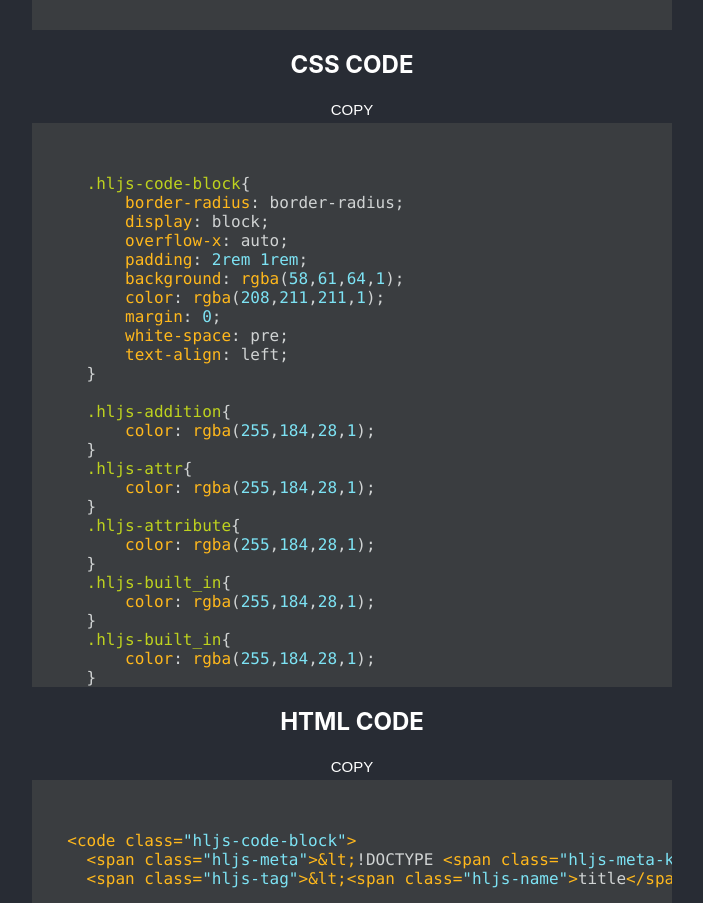
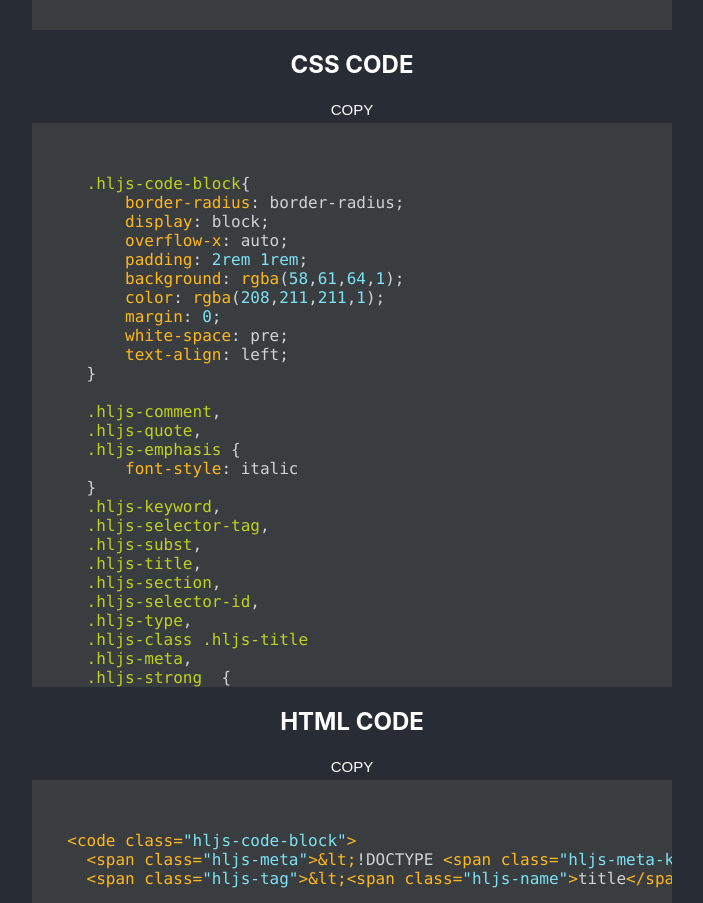
Before and after one commit to alexd99/HTMLCodeBlock, a React (Create React App) app: page / in a window 1280 px wide. Shown: the part 436-1339 px from the top of the page, without its empty margins (288-991 px from the left). Built offline with nearby package versions, Linux system fonts and the light colour scheme.

Commit message:
updating the css code display

```diff
--- a/src/components/CssCodeDisplay.js
+++ b/src/components/CssCodeDisplay.js
@@ -52,6 +52,24 @@ class CssCodeDisplay extends React.Component {
         margin: 0;
         white-space: pre;
         text-align: left;
+    }
+
+    .hljs-comment,
+    .hljs-quote,
+    .hljs-emphasis {
+        font-style: italic
+    }
+    .hljs-keyword,
+    .hljs-selector-tag,
+    .hljs-subst,
+    .hljs-title,
+    .hljs-section,
+    .hljs-selector-id,
+    .hljs-type,
+    .hljs-class .hljs-title
+    .hljs-meta,
+    .hljs-strong  {
+        font-weight: bold
     }
 
     .hljs-addition{
```
